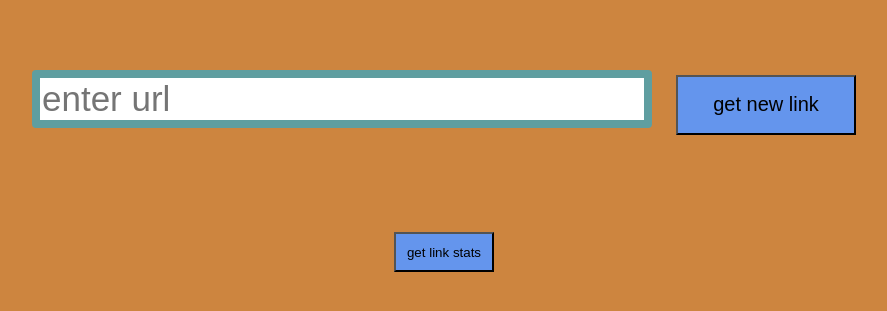
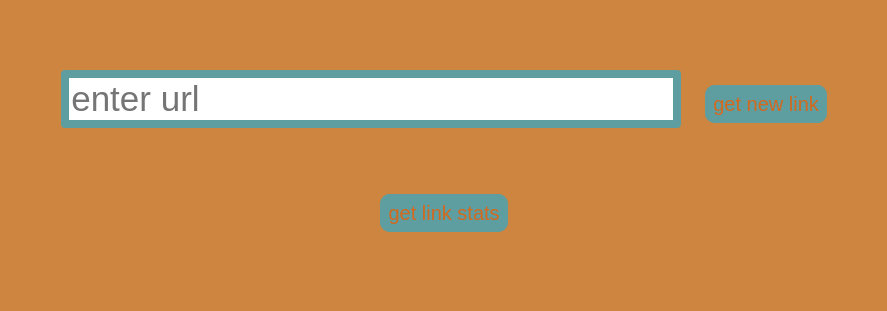
Before and after one commit to amitnahtomi/url-shortener, a website built with webpack: page front/index.html in a window 1280 px wide. Shown: the part 95-406 px from the top of the page, without its empty margins (196-1083 px from the left). Built offline with nearby package versions, Linux system fonts and the light colour scheme.

Commit message:
more style

```diff
--- a/front/index.html
+++ b/front/index.html
@@ -11,9 +11,9 @@
 <body>
     <h1>url shortener</h1>
     <input id="longUrl" type="text" placeholder="enter url">
-    <button id="submit">get new link</button><br>
+    <span class="buttons" id="submit">get new link</span><br>
     <a id="shortUrl"></a><br>
-    <button id="statistic">get link stats</button>
+    <span class="buttons" id="statistic">get link stats</span>
     <div id="urlStats"></div>
 </body>
 </html>
--- a/front/style.css
+++ b/front/style.css
@@ -20,19 +20,20 @@ h1 {
     font-family: Arial, Helvetica, sans-serif;
     color: cadetblue;
 }
-#submit {
-    height: 60px;
-    width: 180px;
+
+.buttons {
+    color: chocolate;
+    background-color: cadetblue;
+    border: 8px solid cadetblue;
+    border-radius: 10px;
     font-size: 20px;
-    background-color: cornflowerblue;
+    font-family: Arial, Helvetica, sans-serif;
 }
-#statistic {
-    height: 40px;
-    width: 100px;
-    background-color: cornflowerblue;
-    margin-top: 30px;
-    margin-bottom: 20px;
+
+.buttons:hover {
+    cursor: pointer;
 }
+
 #shortUrl {
     color: darkcyan;
     font-size: 30px;
@@ -44,6 +45,3 @@ h1 {
     font-size: 20px;
     font-family: Arial, Helvetica, sans-serif;
 }
-button:hover {
-    cursor: pointer;
-}
```
